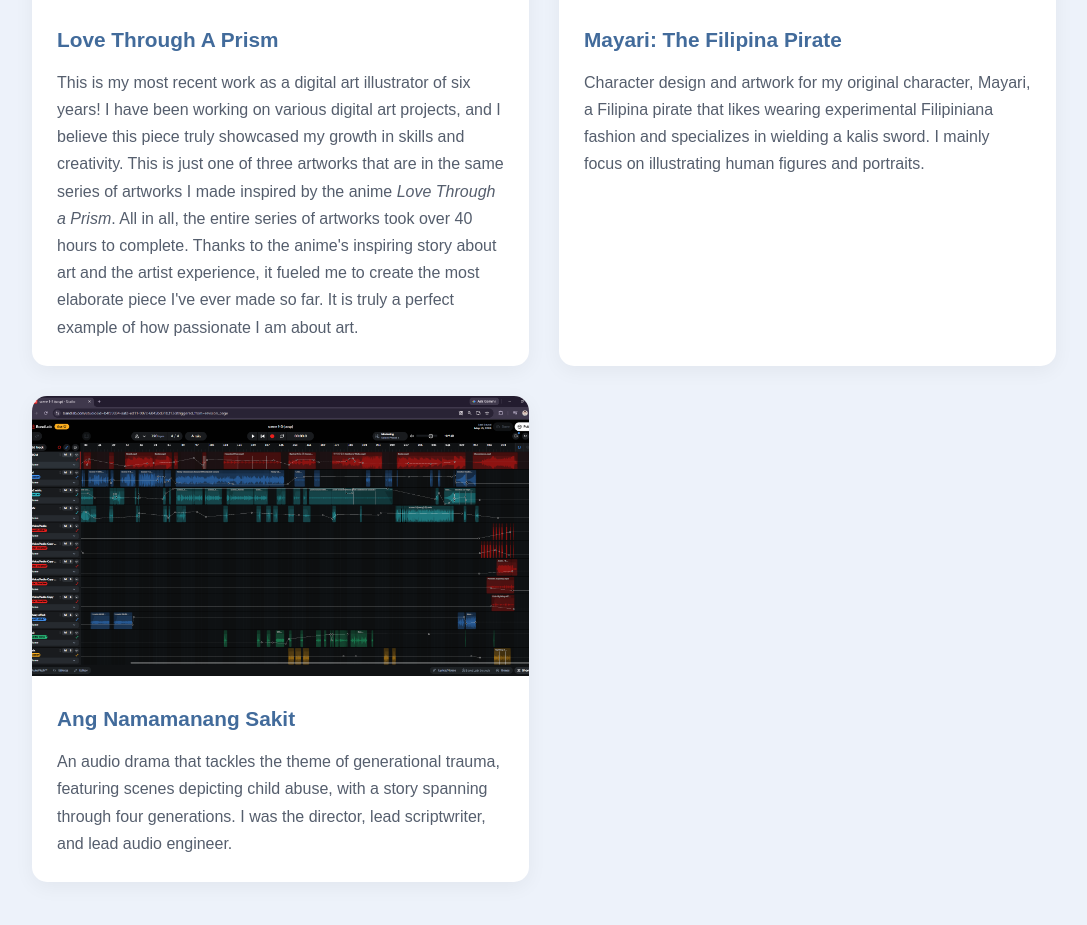
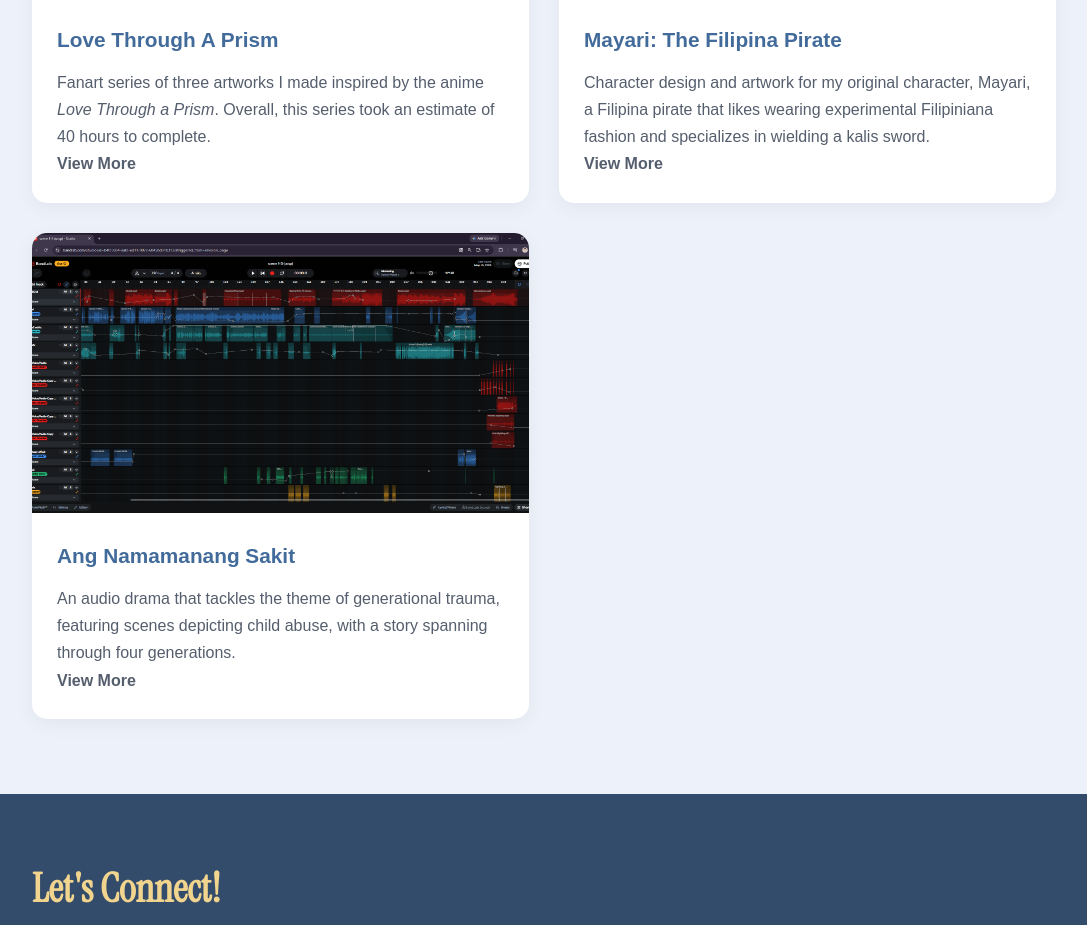
Before and after one commit to elaicy/elaicyportfolio, a plain HTML site: page index.html in a window 1280 px wide. Shown: the part 1771-2696 px from the top of the page, without its empty margins (96-1183 px from the left). Drawn offline with Linux system fonts and the light colour scheme.

Commit message:
Update index.html

```diff
--- a/index.html
+++ b/index.html
@@ -102,25 +102,12 @@
                     <div class="project-content">
                         <h3>Love Through A Prism</h3>
                         <p>
-                            This is my most recent work as a digital art
-                            illustrator of six years! I have been working
-                            on various digital art projects, and I believe
-                            this piece truly showcased my growth in skills
-                            and creativity.
-
-                            This is just one of three artworks that are
-                            in the same series of artworks I made inspired
-                            by the anime <i>Love Through a Prism</i>.
-
-                            All in all, the entire series of artworks took
-                            over 40 hours to complete. Thanks to the anime's
-                            inspiring story about art and the artist
-                            experience, it fueled me to create the most
-                            elaborate piece I've ever made so far.
-
-                            It is truly a perfect example of how passionate
-                            I am about art.
+                            Fanart series of three artworks I made inspired
+                            by the anime <i>Love Through a Prism</i>. Overall,
+                            this series took an estimate of 40 hours to
+                            complete.
                         </p>
+                        <p class="project-content-link"><b>View More</b></p>
                     </div>
                     </a>
                 </article>
@@ -136,10 +123,8 @@
                             character, Mayari, a Filipina pirate that likes
                             wearing experimental Filipiniana fashion and
                             specializes in wielding a kalis sword.
-
-                            I mainly focus on illustrating human figures
-                            and portraits.
                         </p>
+                        <p class="project-content-link"><b>View More</b></p>
                     </div>
                     </a>
                 </article>
@@ -154,10 +139,8 @@
                             generational trauma, featuring scenes
                             depicting child abuse, with a story
                             spanning through four generations.
-
-                            I was the director, lead scriptwriter,
-                            and lead audio engineer.
                         </p>
+                        <p class="project-content-link"><b>View More</b></p>
                     </div>
                     </a>
                 </article>
```
